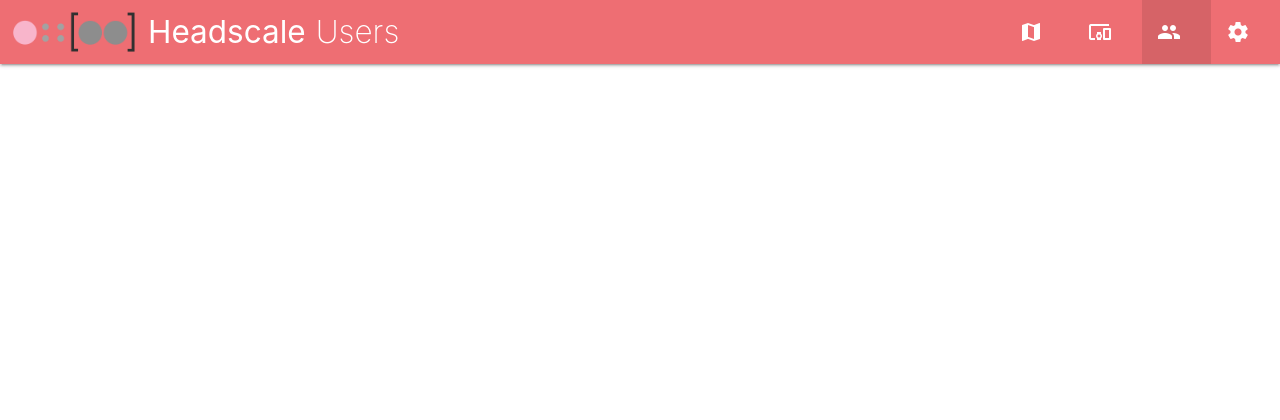
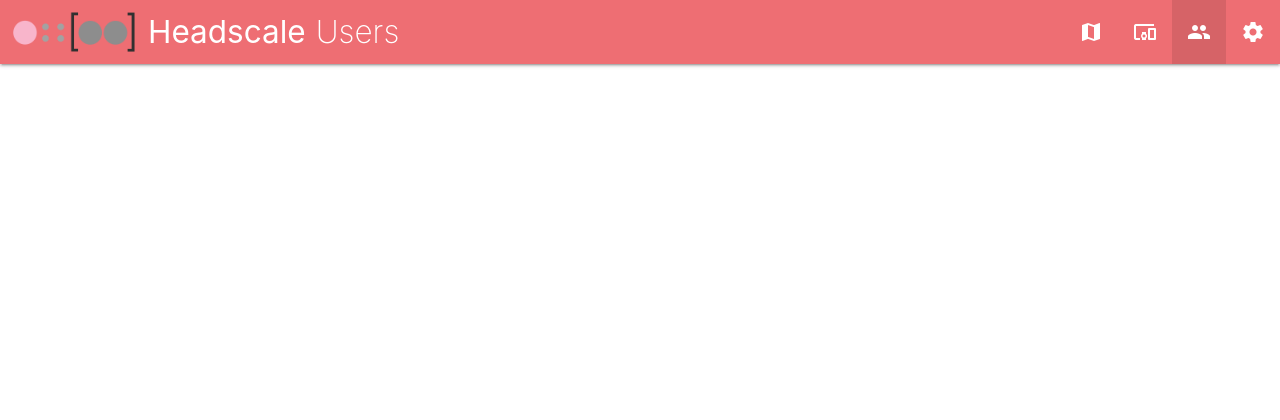
Before and after one commit to iFargle/headscale-webui, a Flask app: template templates/users.html in a window 1280 px wide. Shown: the top 420 px of the page. Run offline with Flask 2, Linux system fonts and the light colour scheme; the template is opened without the code that fills it, so the values that code supplies are empty.

Commit message:
Center icons

```diff
--- a/templates/template.html
+++ b/templates/template.html
@@ -72,16 +72,16 @@
            <a href="#!" data-target="mobile" class="sidenav-trigger"><i class="material-icons">menu</i></a>
            <ul class="right hide-on-med-and-down">
                <li role="menu-item" class="tooltipped {{ overview_active   }}" data-position="bottom" data-tooltip="Overview">
-                  <a href="overview"><i class="material-icons left">map</i></a>
+                  <a href="overview"><i class="material-icons">map</i></a>
                </li>
                <li role="menu-item" class="tooltipped {{ machines_active    }}" data-position="bottom" data-tooltip="Machines">
-                  <a href="machines"><i class="material-icons left">devices_other</i></a>
+                  <a href="machines"><i class="material-icons">devices_other</i></a>
                </li>
                <li role="menu-item" class="tooltipped {{ users_active }}" data-position="bottom" data-tooltip="Users">
-                  <a href="users"><i class="material-icons left">people</i></a>
+                  <a href="users"><i class="material-icons">people</i></a>
                </li>
                <li role="menu-item" class="tooltipped {{ settings_active   }}" data-position="bottom" data-tooltip="Settings">
-                  <a href="settings"><i class="material-icons left">settings</i></a>
+                  <a href="settings"><i class="material-icons">settings</i></a>
                </li>
                {% block OIDC_NAV_DROPDOWN %}{% endblock %}
             </ul>
```
